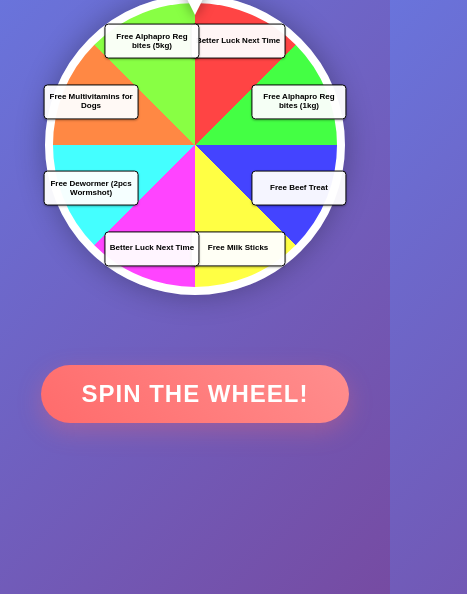
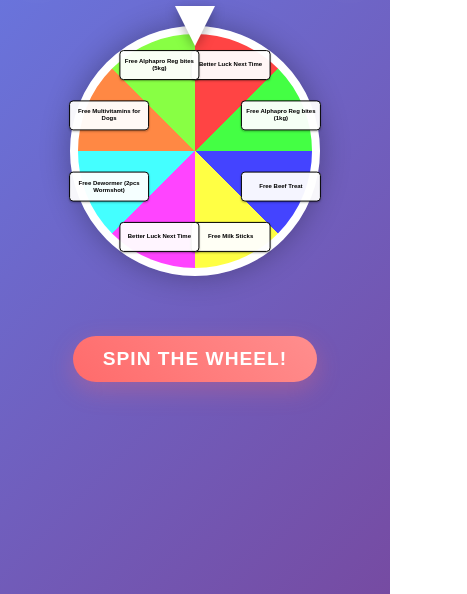
Before and after one commit to EdisonEdisonMiguelMiguel/wheel, a plain HTML site: page index.html in a window 390 px wide. Shown: the part 250-844 px from the top of the page, 467 px wide, since content can reach past the window. Drawn offline with Linux system fonts and the light colour scheme.

Commit message:
Update index.html

```diff
--- a/index.html
+++ b/index.html
@@ -278,48 +278,133 @@
         }
 
         @media (max-width: 768px) {
+            .container {
+                padding: 10px;
+                max-width: 95%;
+            }
+
             .wheel {
-                width: 300px;
-                height: 300px;
+                width: 280px;
+                height: 280px;
             }
 
             h1 {
-                font-size: 1.8rem;
+                font-size: 1.4rem;
+                margin-bottom: 15px;
+                white-space: normal;
+                line-height: 1.2;
             }
 
             .form-container {
-                padding: 20px;
+                padding: 15px;
+                margin-top: 20px;
             }
 
             .text-item {
-                width: 95px;
-                height: 35px;
-                font-size: 8px;
+                width: 85px;
+                height: 32px;
+                font-size: 7px;
             }
 
             .text-item:nth-child(1) {
-                transform: translate(-50%, -50%) rotate(22.5deg) translateY(-112.5px) rotate(-22.5deg);
+                transform: translate(-50%, -50%) rotate(22.5deg) translateY(-105px) rotate(-22.5deg);
             }
             .text-item:nth-child(2) {
-                transform: translate(-50%, -50%) rotate(67.5deg) translateY(-112.5px) rotate(-67.5deg);
+                transform: translate(-50%, -50%) rotate(67.5deg) translateY(-105px) rotate(-67.5deg);
             }
             .text-item:nth-child(3) {
-                transform: translate(-50%, -50%) rotate(112.5deg) translateY(-112.5px) rotate(-112.5deg);
+                transform: translate(-50%, -50%) rotate(112.5deg) translateY(-105px) rotate(-112.5deg);
             }
             .text-item:nth-child(4) {
-                transform: translate(-50%, -50%) rotate(157.5deg) translateY(-112.5px) rotate(-157.5deg);
+                transform: translate(-50%, -50%) rotate(157.5deg) translateY(-105px) rotate(-157.5deg);
             }
             .text-item:nth-child(5) {
-                transform: translate(-50%, -50%) rotate(202.5deg) translateY(-112.5px) rotate(-202.5deg);
+                transform: translate(-50%, -50%) rotate(202.5deg) translateY(-105px) rotate(-202.5deg);
             }
             .text-item:nth-child(6) {
-                transform: translate(-50%, -50%) rotate(247.5deg) translateY(-112.5px) rotate(-247.5deg);
+                transform: translate(-50%, -50%) rotate(247.5deg) translateY(-105px) rotate(-247.5deg);
             }
             .text-item:nth-child(7) {
-                transform: translate(-50%, -50%) rotate(292.5deg) translateY(-112.5px) rotate(-292.5deg);
+                transform: translate(-50%, -50%) rotate(292.5deg) translateY(-105px) rotate(-292.5deg);
             }
             .text-item:nth-child(8) {
-                transform: translate(-50%, -50%) rotate(337.5deg) translateY(-112.5px) rotate(-337.5deg);
+                transform: translate(-50%, -50%) rotate(337.5deg) translateY(-105px) rotate(-337.5deg);
+            }
+
+            .spin-button {
+                padding: 12px 30px;
+                font-size: 1.2rem;
+                margin-top: 20px;
+            }
+
+            .prize-announcement {
+                font-size: 1.5rem;
+                line-height: 1.3;
+            }
+
+            .form-group input {
+                padding: 10px;
+                font-size: 16px; /* Prevents zoom on iOS */
+            }
+
+            .submit-button {
+                padding: 12px 30px;
+                font-size: 1rem;
+            }
+        }
+
+        @media (max-width: 480px) {
+            .container {
+                padding: 8px;
+            }
+
+            .wheel {
+                width: 250px;
+                height: 250px;
+            }
+
+            h1 {
+                font-size: 1.2rem;
+                margin-bottom: 10px;
+            }
+
+            .text-item {
+                width: 80px;
+                height: 30px;
+                font-size: 6px;
+            }
+
+            .text-item:nth-child(1) {
+                transform: translate(-50%, -50%) rotate(22.5deg) translateY(-93px) rotate(-22.5deg);
+            }
+            .text-item:nth-child(2) {
+                transform: translate(-50%, -50%) rotate(67.5deg) translateY(-93px) rotate(-67.5deg);
+            }
+            .text-item:nth-child(3) {
+                transform: translate(-50%, -50%) rotate(112.5deg) translateY(-93px) rotate(-112.5deg);
+            }
+            .text-item:nth-child(4) {
+                transform: translate(-50%, -50%) rotate(157.5deg) translateY(-93px) rotate(-157.5deg);
+            }
+            .text-item:nth-child(5) {
+                transform: translate(-50%, -50%) rotate(202.5deg) translateY(-93px) rotate(-202.5deg);
+            }
+            .text-item:nth-child(6) {
+                transform: translate(-50%, -50%) rotate(247.5deg) translateY(-93px) rotate(-247.5deg);
+            }
+            .text-item:nth-child(7) {
+                transform: translate(-50%, -50%) rotate(292.5deg) translateY(-93px) rotate(-292.5deg);
+            }
+            .text-item:nth-child(8) {
+                transform: translate(-50%, -50%) rotate(337.5deg) translateY(-93px) rotate(-337.5deg);
+            }
+
+            .form-container {
+                padding: 12px;
+            }
+
+            .prize-announcement {
+                font-size: 1.3rem;
             }
         }
     </style>
```
